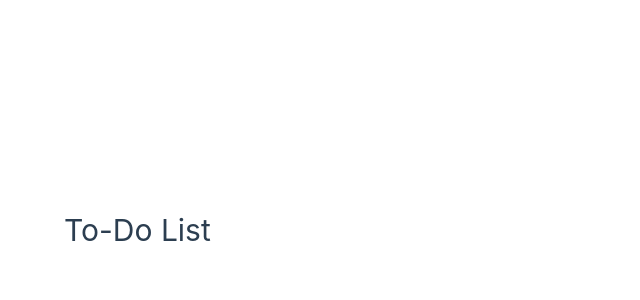
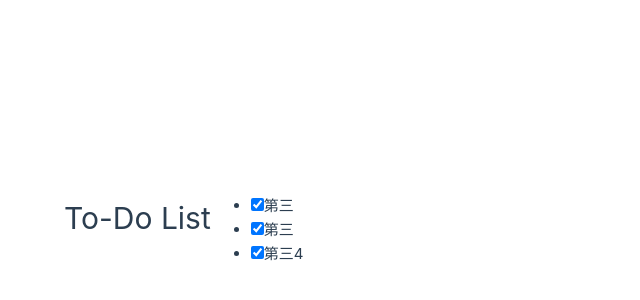
Before and after one commit to juziml/vueSkinTest, a Vue app: page / in a window 1280 px wide. Shown: the part 170-470 px from the top of the page, without its empty margins (0-640 px from the left). Built offline with nearby package versions, Linux system fonts and the light colour scheme.

Commit message:
自定义组件与属性

```diff
--- a/src/App.vue
+++ b/src/App.vue
@@ -1,8 +1,23 @@
 <script setup lang="ts">
+import TodoItem from './components/ToDoItem.vue'
+
+
+
 </script>
 
 <template>
   <div id="app">
     <h1>To-Do List</h1>
+    <ul>
+      <li>
+        <todo-item label="第三"></todo-item>
+      </li>
+      <li>
+        <todo-item label="第三"></todo-item>
+      </li>
+      <li>
+        <todo-item label="第三4"></todo-item>
+      </li>
+    </ul>
   </div>
 </template>
--- /dev/null
+++ b/src/components/ToDoItem.vue
@@ -0,0 +1,22 @@
+<template>
+  <div>
+    <input type="checkbox" id="todo-item" checked="false">
+    <label for="todo-item">{{ label }}</label>
+
+  </div>
+
+</template>
+
+<script>
+export default {
+  name: "ToDoItem",
+  props: {
+    label: {required: true, type: String},
+    done: {default: false, type: Boolean}
+  }
+}
+</script>
+
+<style scoped>
+
+</style>
--- a/src/main.ts
+++ b/src/main.ts
@@ -1,5 +1,4 @@
 import { createApp } from 'vue'
 import App from './App.vue'
 import './assets/main.css'
-
 createApp(App).mount('#app')
```
